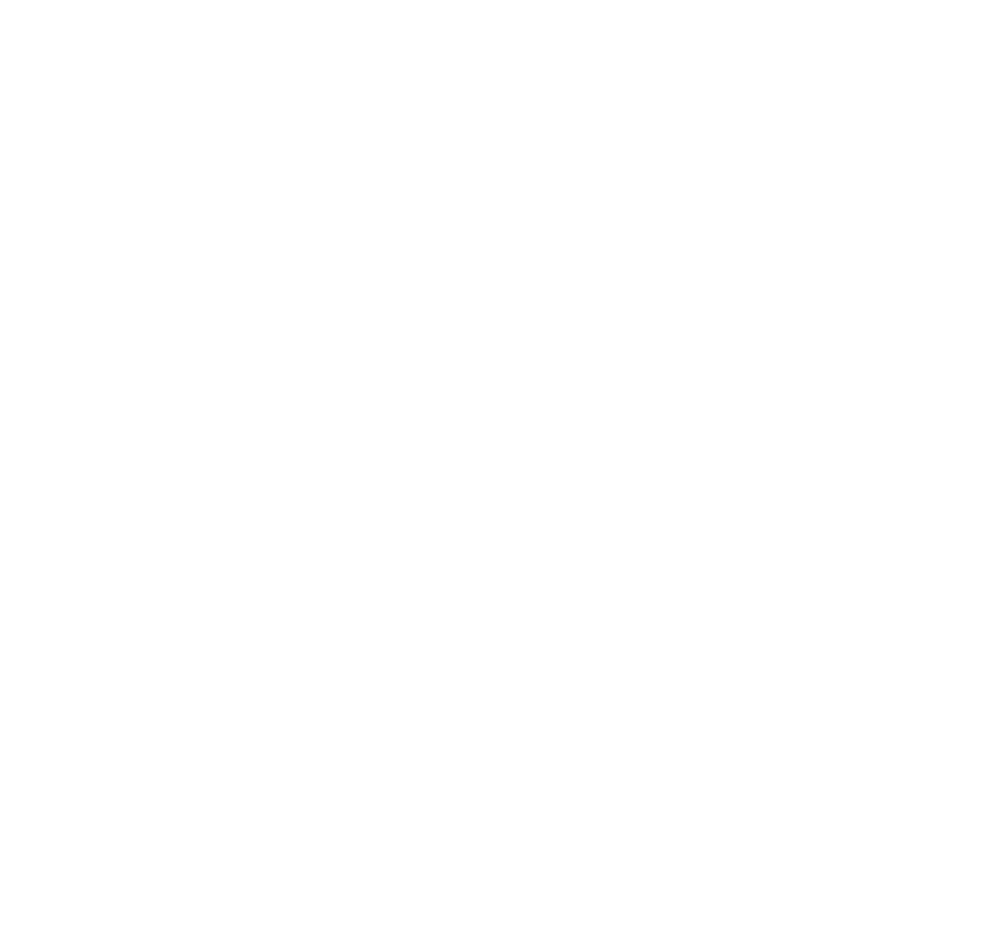
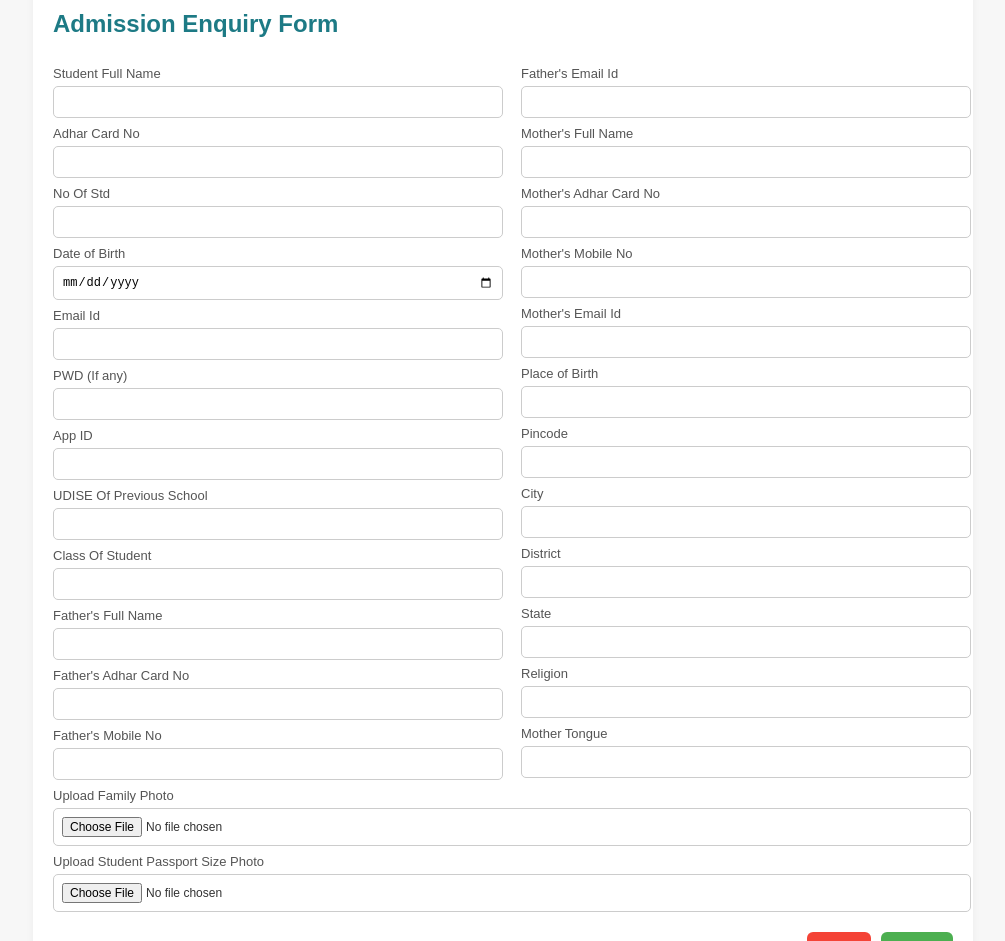
Before and after one commit to Deepak9123/Admission-Management-System-Angular, an Angular app: page / in a window 1280 px wide. Shown: the part 180-1121 px from the top of the page, without its empty margins (137-1142 px from the left). Before the commit the page ends 800 px from the top, so only its background shows below. Built offline with nearby package versions, Linux system fonts and the light colour scheme.

Commit message:
tab logo

```diff
--- a/src/app/enquiry-form/enquiry-form.component.html
+++ b/src/app/enquiry-form/enquiry-form.component.html
@@ -15,19 +15,19 @@
         <h2>Admission Enquiry Form</h2>
         <div class="form-container">
             <div class="form-column">
-                <label for="studentName">Student Full Name *</label>
+                <label for="studentName">Student Full Name </label>
                 <input type="text" id="studentName" name="studentName" required />
 
-                <label for="adharCardNo">Adhar Card No *</label>
+                <label for="adharCardNo">Adhar Card No </label>
                 <input type="text" id="adharCardNo" name="adharCardNo" required />
 
-                <label for="std">No Of Std *</label>
+                <label for="std">No Of Std </label>
                 <input type="text" id="std" name="std" required />
 
-                <label for="dob">Date of Birth *</label>
+                <label for="dob">Date of Birth </label>
                 <input type="date" id="dob" name="dob" required />
 
-                <label for="email">Email Id *</label>
+                <label for="email">Email Id </label>
                 <input type="email" id="email" name="email" required />
 
                 <label for="pwd">PWD (If any)</label>
@@ -42,13 +42,13 @@
                 <label for="classOfStudent">Class Of Student</label>
                 <input type="text" id="classOfStudent" name="classOfStudent" />
 
-                <label for="fatherName">Father's Full Name *</label>
+                <label for="fatherName">Father's Full Name </label>
                 <input type="text" id="fatherName" name="fatherName" required />
 
-                <label for="fatherAdharCardNo">Father's Adhar Card No *</label>
+                <label for="fatherAdharCardNo">Father's Adhar Card No </label>
                 <input type="text" id="fatherAdharCardNo" name="fatherAdharCardNo" required />
 
-                <label for="fatherMobileNo">Father's Mobile No *</label>
+                <label for="fatherMobileNo">Father's Mobile No </label>
                 <input type="text" id="fatherMobileNo" name="fatherMobileNo" required />
 
 
@@ -56,43 +56,43 @@
 
             <div class="form-column">
 
-                <label for="fatherEmail">Father's Email Id *</label>
+                <label for="fatherEmail">Father's Email Id </label>
                 <input type="email" id="fatherEmail" name="fatherEmail" required />
 
-                <label for="motherName">Mother's Full Name *</label>
+                <label for="motherName">Mother's Full Name </label>
                 <input type="text" id="motherName" name="motherName" required />
 
-                <label for="motherAdharCardNo">Mother's Adhar Card No *</label>
+                <label for="motherAdharCardNo">Mother's Adhar Card No </label>
                 <input type="text" id="motherAdharCardNo" name="motherAdharCardNo" required />
 
-                <label for="motherMobileNo">Mother's Mobile No *</label>
+                <label for="motherMobileNo">Mother's Mobile No </label>
                 <input type="text" id="motherMobileNo" name="motherMobileNo" required />
 
-                <label for="motherEmail">Mother's Email Id *</label>
+                <label for="motherEmail">Mother's Email Id </label>
                 <input type="email" id="motherEmail" name="motherEmail" required />
 
-                <label for="placeOfBirth">Place of Birth *</label>
+                <label for="placeOfBirth">Place of Birth </label>
                 <input type="text" id="placeOfBirth" name="placeOfBirth" required />
 
-                <label for="pincode">Pincode *</label>
+                <label for="pincode">Pincode </label>
                 <input type="text" id="pincode" name="pincode" required />
 
-                <label for="city">City *</label>
+                <label for="city">City </label>
                 <input type="text" id="city" name="city" required />
 
-                <label for="district">District *</label>
+                <label for="district">District </label>
                 <input type="text" id="district" name="district" required />
 
-                <label for="state">State *</label>
+                <label for="state">State </label>
                 <input type="text" id="state" name="state" required />
 
-                <label for="religion">Religion *</label>
+                <label for="religion">Religion </label>
                 <input type="text" id="religion" name="religion" required />
 
-                <!-- <label for="caste">Caste *</label>
+                <!-- <label for="caste">Caste </label>
           <input type="text" id="caste" name="caste" required /> -->
 
-                <label for="motherTongue">Mother Tongue *</label>
+                <label for="motherTongue">Mother Tongue </label>
                 <input type="text" id="motherTongue" name="motherTongue" required />
 
 
@@ -100,18 +100,18 @@
         </div>
 
         <!-- File Uploads -->
-        <div class="form-group">
+        <!-- <div class="form-group">
             <label for="paymentReceipt">Upload Payment Receipt</label>
-            <input type="file" id="paymentReceipt" name="paymentReceipt" accept="image/*" onchange="previewImage(event, 'paymentPreview')" />
+            <input type="file" id="paymentReceipt" name="paymentReceipt" accept="image/" onchange="previewImage(event, 'paymentPreview')" />
             <img id="paymentPreview" class="image-preview" src="" alt="Payment Receipt Preview">
-        </div>
+        </div> -->
         <div class="form-group">
             <label for="familyPhoto">Upload Family Photo</label>
-            <input type="file" id="familyPhoto" name="familyPhoto" accept="image/*" />
+            <input type="file" id="familyPhoto" name="familyPhoto" accept="image/" />
         </div>
         <div class="form-group">
             <label for="passportPhoto">Upload Student Passport Size Photo</label>
-            <input type="file" id="passportPhoto" name="passportPhoto" accept="image/*" />
+            <input type="file" id="passportPhoto" name="passportPhoto" accept="image/" />
         </div>
 
         <!-- Form Buttons -->
@@ -125,7 +125,7 @@
         <!-- <p>KIDS ZONE ENGLISH MEDIUM SCHOOL, BARSHITAKLI</p>
       <p>Behind Petrol Pump, Pimpalkhuta Road, Gajanan Nagar, Barshitakli, Dist. Akola.</p>
       <p>Contact: M. 7499767019 / 7807516664</p> -->
-        <p>Developed and Maintained by: ABC Technology</p>
-        <p>Email: xyzgmail.com</p>
+        <p>Developed and Maintained by: Sevysis </p>
+        <p>Email: contact&#65312;sevysis.com</p>
     </footer>
 </body>
--- a/src/index.html
+++ b/src/index.html
@@ -6,7 +6,7 @@
   <base href="/">
   <meta name="viewport" content="width=device-width, initial-scale=1">
   <!-- <link rel="icon" type="image/x-icon" href="favicon.ico"> -->
-  <link rel="icon" type=".jpg" href="public/appLogo.jpg">
+  <link rel="icon" type=".jpg" href="./appLogo.ico">
 </head>
 <body>
   <app-root></app-root>
```
Also changed, not shown: src/app/app.routes.ts (+8 -0 lines), 1 other file (tests, documents, lock files or other folders).
